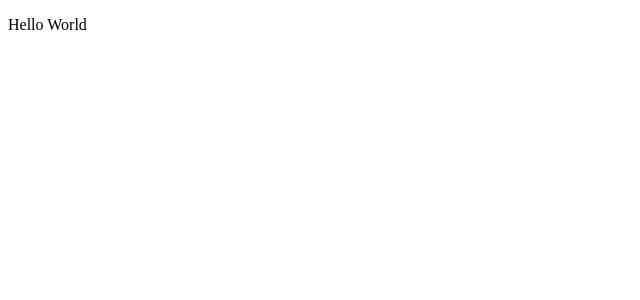
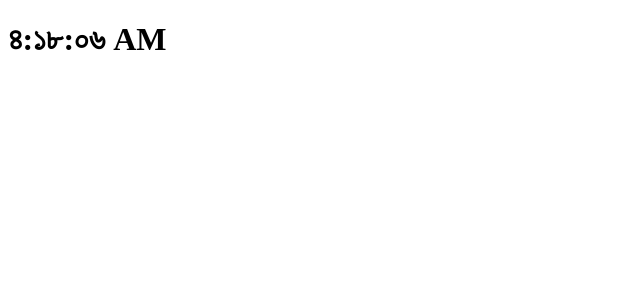
Before and after one commit to thdihan/react-practice, a React (Vite) app: page / in a window 1280 px wide. Shown: the top 300 px of the page, without its empty margins (0-640 px from the left). Built offline with nearby package versions, Linux system fonts and the light colour scheme.

Commit message:
Half done

```diff
--- a/src/App.jsx
+++ b/src/App.jsx
@@ -1,9 +1,6 @@
+import Clock from "./Components/Clock";
 function App() {
-    return (
-        <>
-            <p>Hello World</p>
-        </>
-    );
+    return <Clock locale="bn-BD" />;
 }
 
 export default App;
--- /dev/null
+++ b/src/Components/Clock.jsx
@@ -0,0 +1,14 @@
+import React from "react";
+
+export default class Clock extends React.Component {
+    render() {
+        const { locale } = this.props;
+        return (
+            <h1 className="heading">
+                <span className="text">
+                    {new Date().toLocaleTimeString(locale)}
+                </span>
+            </h1>
+        );
+    }
+}
```
